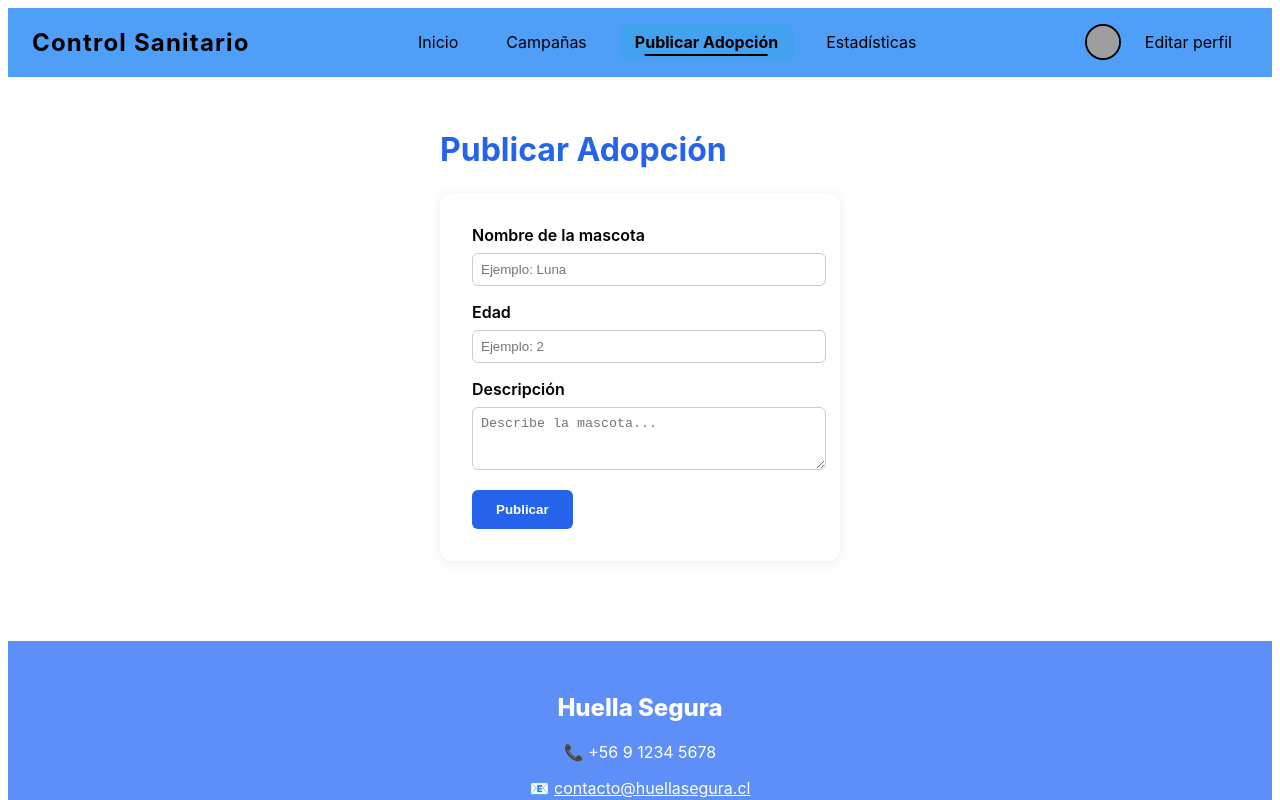
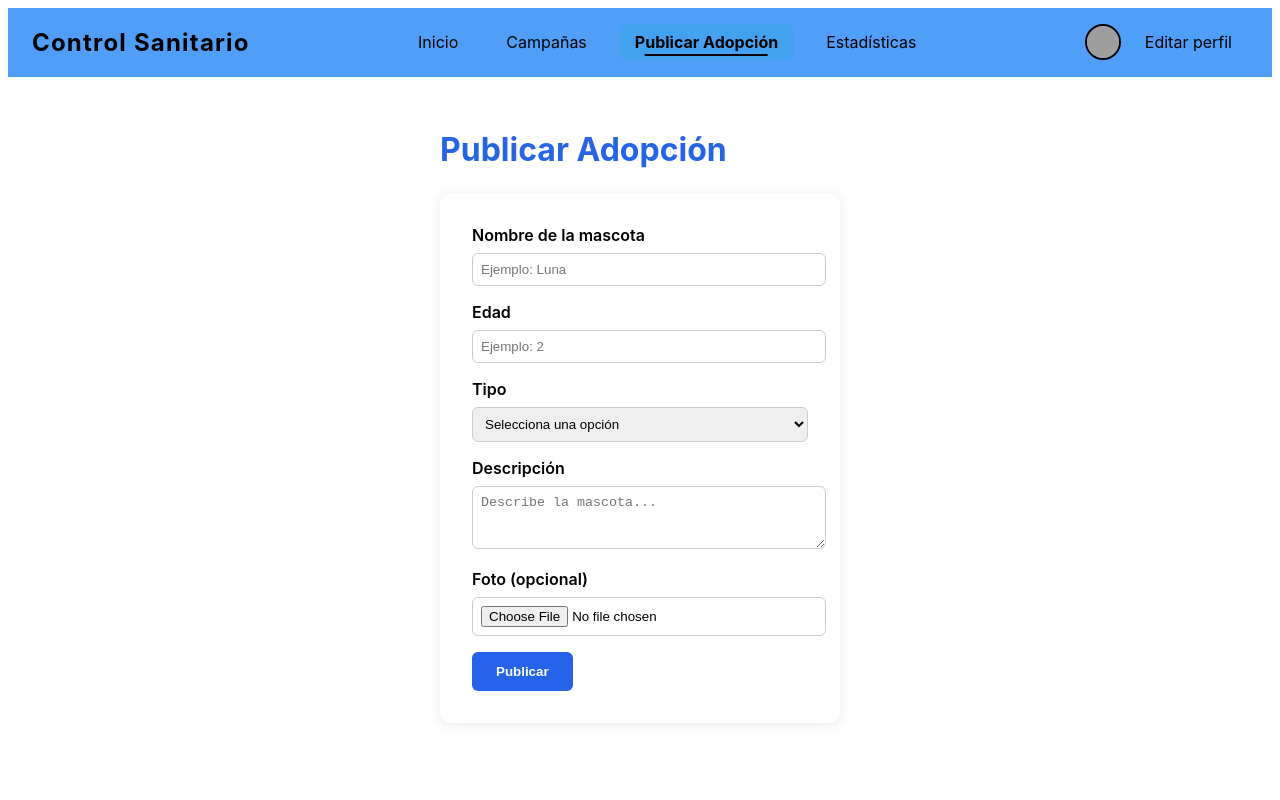
Before and after one commit to imeduuu/integraII, a Next.js app in the folder control-sanitario-next/: page /org-publish-adoption in a window 1280 px wide. Shown: the top 800 px of the page. Built offline with nearby package versions, Linux system fonts and the light colour scheme; grey boxes are pictures that could not be loaded.

Commit message:
Tarea una y dos completada, se requiere descargar react-hook-form

```diff
--- a/control-sanitario-next/src/pages/org-publish-adoption.tsx
+++ b/control-sanitario-next/src/pages/org-publish-adoption.tsx
@@ -1,31 +1,107 @@
 import React from "react";
+import { useForm } from "react-hook-form";
 import Navbar from "../components/Navbar";
 import Footer from "../components/Footer";
 import styles from "../styles/org-publish-adoption.module.css";
 
-const OrgPublishAdoption = () => (
+type AdoptionFormData = {
+  nombre: string;
+  edad?: number;
+  tipo: string;
+  descripcion: string;
+  foto?: FileList;
+};
+
+const OrgPublishAdoption = () => {
+  const {
+    register,
+    handleSubmit,
+    formState: { errors },
+  } = useForm<AdoptionFormData>();
+
+  const onSubmit = (data: AdoptionFormData) => {
+    console.log("Datos enviados:", data);
+  };
+
+  return (
     <>
       <Navbar />
       <main className={styles.container}>
         <h1 className={styles.title}>Publicar Adopción</h1>
-      <form className={styles.form}>
+        <form className={styles.form} onSubmit={handleSubmit(onSubmit)}>
+
+          {/* Nombre de la mascota */}
           <div>
             <label className={styles.label}>Nombre de la mascota</label>
-          <input className={styles.input} type="text" placeholder="Ejemplo: Luna" />
+            <input
+              className={styles.input}
+              type="text"
+              placeholder="Ejemplo: Luna"
+              {...register("nombre", { required: "El nombre es obligatorio" })}
+            />
+            {errors.nombre && (
+              <p className={styles.error}>{errors.nombre.message}</p>
+            )}
           </div>
+
+          {/* Edad */}
           <div>
             <label className={styles.label}>Edad</label>
-          <input className={styles.input} type="number" placeholder="Ejemplo: 2" />
+            <input
+              className={styles.input}
+              type="number"
+              placeholder="Ejemplo: 2"
+              {...register("edad")}
+            />
           </div>
+
+          {/* Tipo */}
+          <div>
+            <label className={styles.label}>Tipo</label>
+            <select
+              className={styles.input}
+              {...register("tipo", { required: "El tipo es obligatorio" })}
+            >
+              <option value="">Selecciona una opción</option>
+              <option value="perro">Perro</option>
+              <option value="gato">Gato</option>
+            </select>
+            {errors.tipo && (
+              <p className={styles.error}>{errors.tipo.message}</p>
+            )}
+          </div>
+
+          {/* Descripción */}
           <div>
             <label className={styles.label}>Descripción</label>
-          <textarea className={styles.textarea} rows={3} placeholder="Describe la mascota..." />
+            <textarea
+              className={styles.textarea}
+              rows={3}
+              placeholder="Describe la mascota..."
+              {...register("descripcion", {
+                required: "La descripción es obligatoria",
+              })}
+            />
+            {errors.descripcion && (
+              <p className={styles.error}>{errors.descripcion.message}</p>
+            )}
           </div>
-        <button className={styles.button} type="submit">Publicar</button>
+
+          {/* Foto */}
+          <div>
+            <label className={styles.label}>Foto (opcional)</label>
+            <input className={styles.input} type="file" {...register("foto")} />
+          </div>
+
+          {/* Botón */}
+          <button className={styles.button} type="submit">
+            Publicar
+          </button>
         </form>
       </main>
       <Footer />
     </>
   );
+};
 
 export default OrgPublishAdoption;
```
Lines whose indentation alone changed are shown as unchanged.
